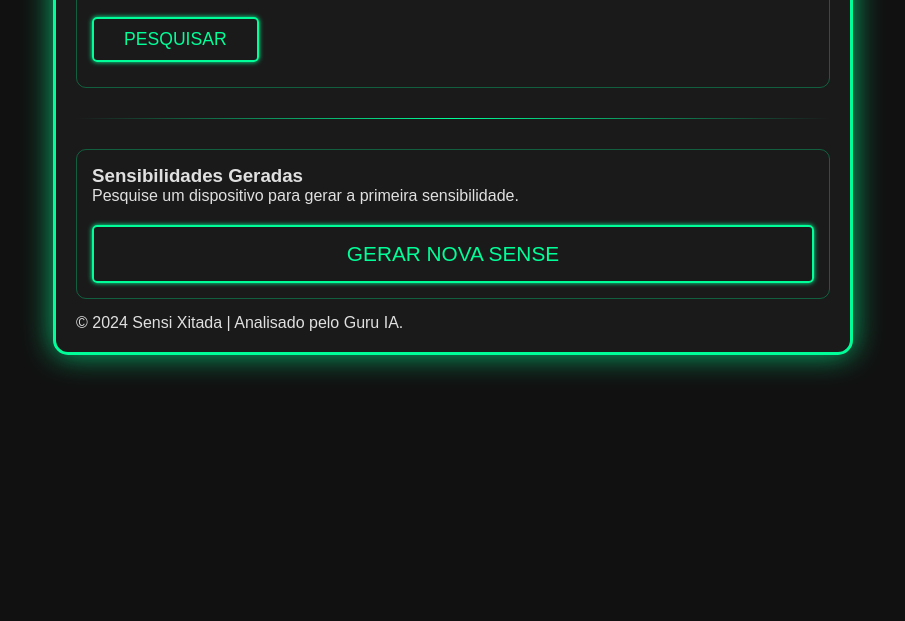
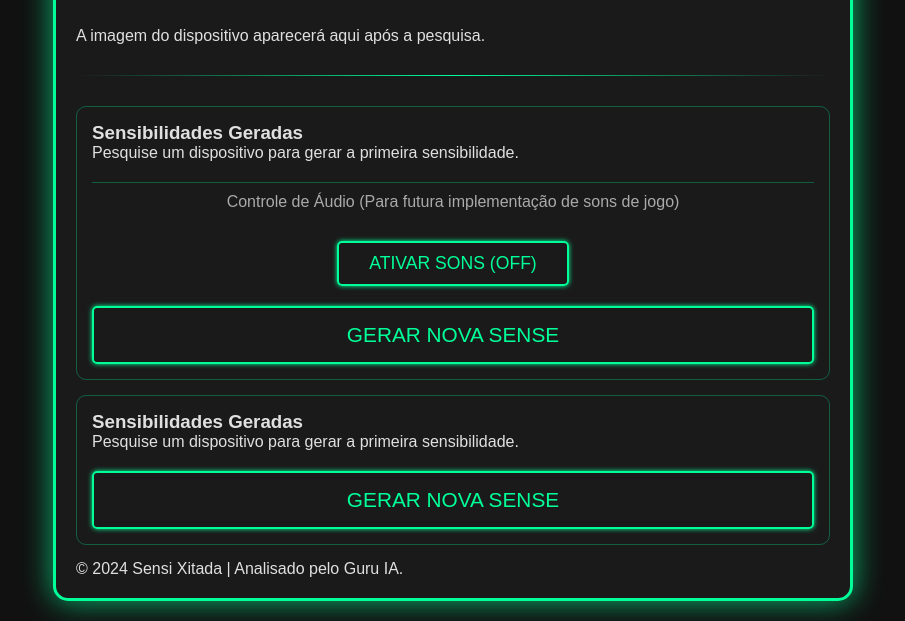
Before and after one commit to Instamod88/Sensi.vip, a plain HTML site: page index.html in a window 1280 px wide. Both pictures are taken after a click on the button "ACESSAR". Shown: the part 303-924 px from the top of the page, without its empty margins (187-1092 px from the left). Before the commit the page ends 800 px from the top, so only its background shows below. Drawn offline with Linux system fonts and the light colour scheme.

Commit message:
Atualizar o index.html

```diff
--- a/index.html
+++ b/index.html
@@ -67,7 +67,35 @@
 
             <hr>
 
-            <!-- Área de Exibição e Geração de Sensibilidade -->
+            <!-- Área de Exibição ou e Geração de output">)
+
+<!-- NOVO: Área de Imagem do Dispositivo (Maior) -->
+<div id="device-image-display-container">
+    <img id="device-image-display" src="placeholder.png" alt="Imagem do Dispositivo Pesquisado" style="display: none;">
+    <p id="image-placeholder-text">A imagem do dispositivo aparecerá aqui após a pesquisa.</p>
+</div>
+
+<hr>
+
+<!-- Área de Exibição e Geração de Sensibilidade (Mantida e Expandida) -->
+<section id="sensitivity-output">
+    <h3>Sensibilidades Geradas</h3>
+    <div id="sensitivity-data">
+        <!-- Os dados de sensibilidade serão inseridos aqui pelo JS -->
+        <p class="loading-text">Pesquise um dispositivo para gerar a primeira sensibilidade.</p>
+    </div>
+
+    <!-- NOVO: Placeholders de Som/Controle -->
+    <div id="sound-controls" style="text-align: center; margin-top: 20px; border-top: 1px solid rgba(0, 255, 153, 0.3);">
+        <p style="color: #aaa; margin: 10px 0;">Controle de Áudio (Para futura implementação de sons de jogo)</p>
+        <!-- Um áudio player oculto ou um botão de toggle seria adicionado aqui -->
+        <button id="toggle-sound" class="btn-neon">Ativar Sons (OFF)</button>
+    </div>
+
+    <div class="action-buttons">
+        <button id="generate-button" class="btn-neon large-btn" disabled>Gerar Nova Sense</button>
+    </div>
+</section>
             <section id="sensitivity-output">
                 <h3>Sensibilidades Geradas</h3>
                 <div id="sensitivity-data">
```
